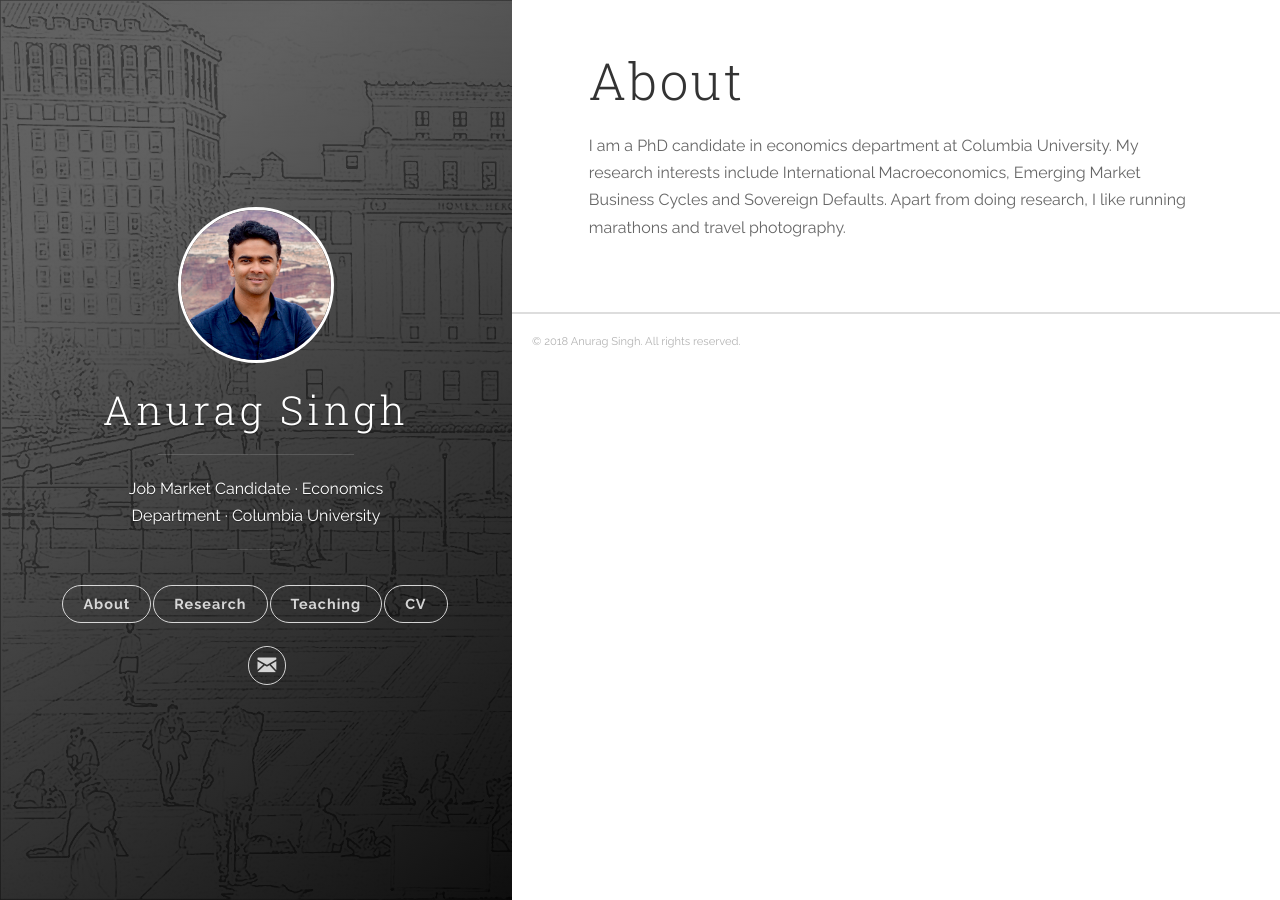
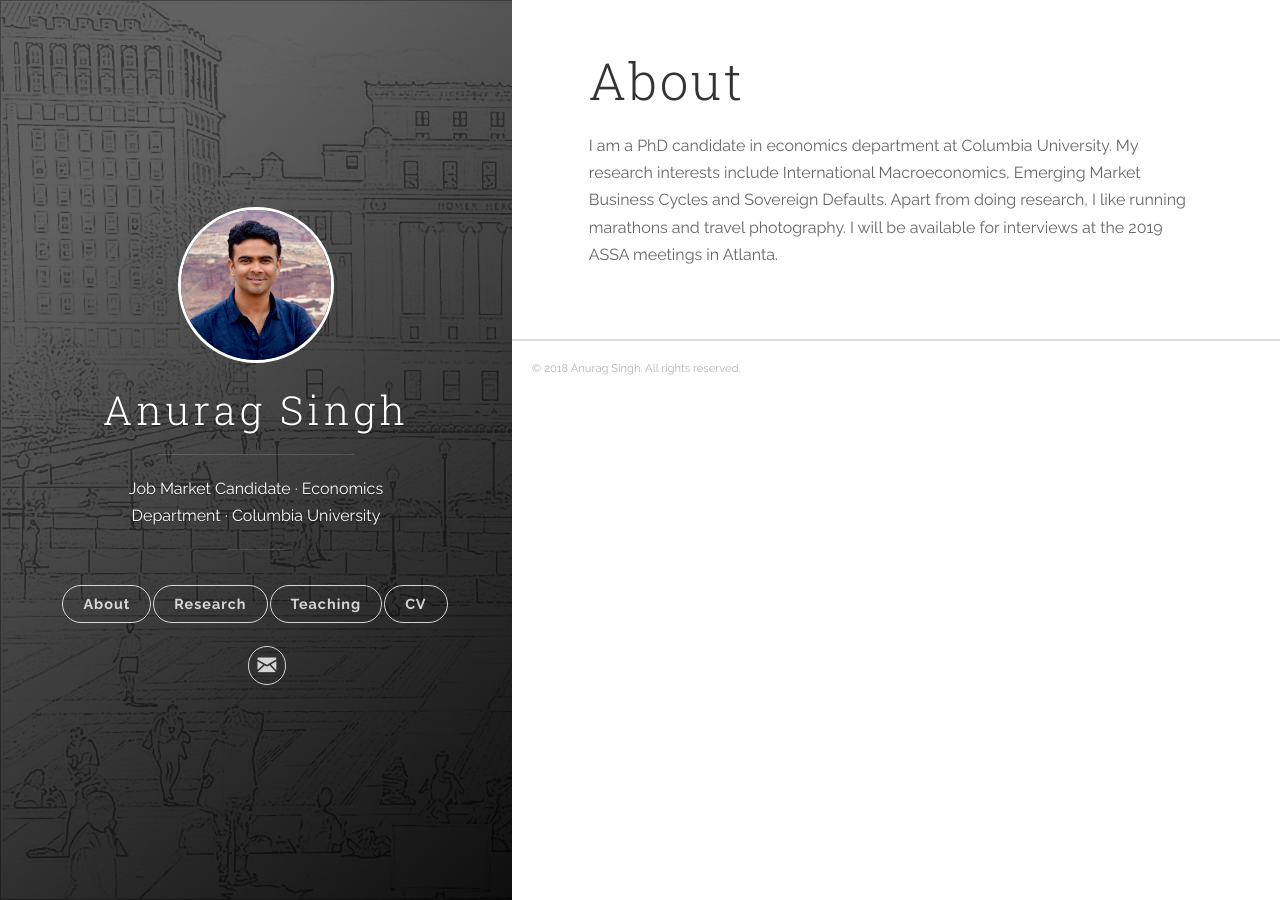
Before and after one commit to vinayakiyer/vinayakiyer.github.io, a Jekyll site: the page built from _posts/2018-06-14-about.markdown, in a window 1280 px wide. Built offline with Jekyll 4.4.1, drawn with Linux system fonts in a browser that asks for light colours.

Commit message:
Update 2018-06-14-about.markdown

```diff
--- a/_posts/2018-06-14-about.markdown
+++ b/_posts/2018-06-14-about.markdown
@@ -4,3 +4,4 @@ categories: [jekyll]
 tags: [jekyll]
 ---
 I am a PhD candidate in economics department at Columbia University. My research interests include International Macroeconomics, Emerging Market Business Cycles and Sovereign Defaults. Apart from doing research, I like running marathons and travel photography.
+I will be available for interviews at the 2019 ASSA meetings in Atlanta.
```
